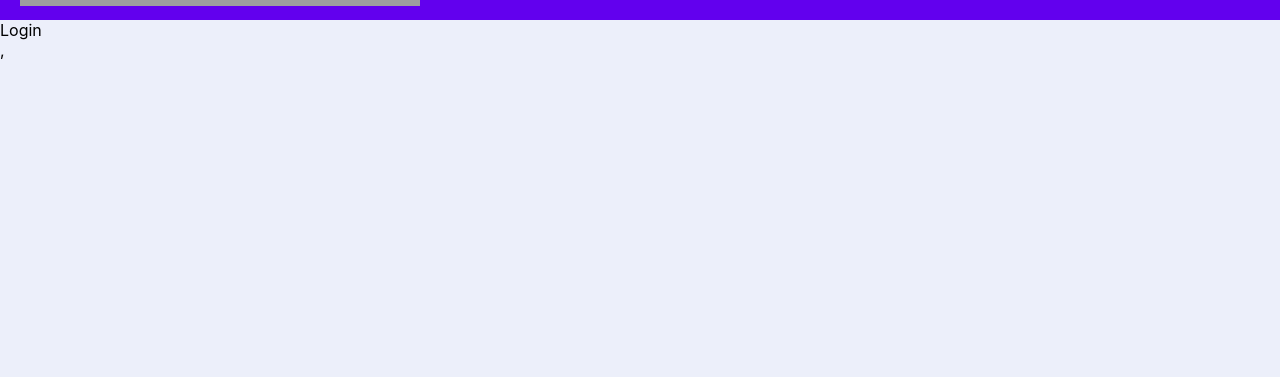
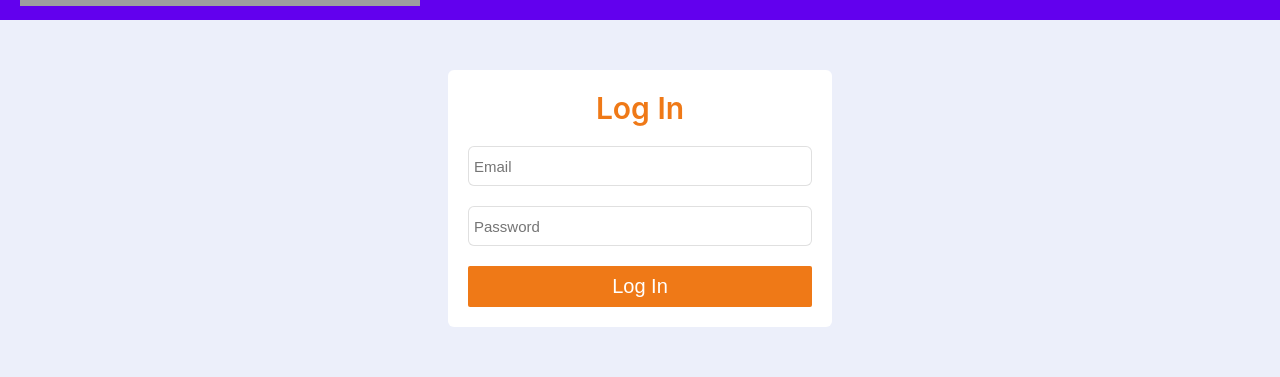
Before and after one commit to rahuljha12527/socialMediaWebAppUsingReactJS, a React (Create React App) app: page /login in a window 1280 px wide. Shown: the part 304-681 px from the top of the page. Built offline with nearby package versions, Linux system fonts and the light colour scheme; no server answers; grey boxes are pictures that could not be loaded.

Commit message:
sign in form

```diff
--- a/src/components/App.js
+++ b/src/components/App.js
@@ -2,10 +2,10 @@ import React, { Component } from 'react';
 import { connect } from 'react-redux';
 import { BrowserRouter as Router, Route,Switch } from 'react-router-dom';
 import { fetchPosts } from '../actions/posts';
-import { Home, Navbar, Page404  } from './index';
+import { Home, Navbar, Page404,Login  } from './index';
 import PropTypes from 'prop-types';
 
-const Login = () => <div>Login</div>;
+
 
 const Signup = () => <div>Signup</div>;
 
--- /dev/null
+++ b/src/components/Login.js
@@ -0,0 +1,22 @@
+import React, { Component } from 'react';
+
+class Login extends Component {
+  render() {
+    return (
+      <form className="login-form">
+        <span className="login-signup-header">Log In</span>
+        <div className="field">
+            <input type="email" placeholder="Email" required />
+        </div>
+        <div className="field">
+        <input type="password" placeholder="Password" required />
+        </div>
+        <div className="field">
+            <button>Log In</button>
+        </div>
+      </form>
+    );
+  }
+}
+
+export default Login;
--- a/src/components/index.js
+++ b/src/components/index.js
@@ -3,7 +3,8 @@ import App from './App';
 import Navbar from './Navbar';
 import Home from './Home';
 import Page404 from './Page404';
+import Login from './Login';
 
 
 
-export { PostsList, App,Navbar ,Home,Page404};
+export { PostsList, App,Navbar ,Home,Page404,Login};
```
